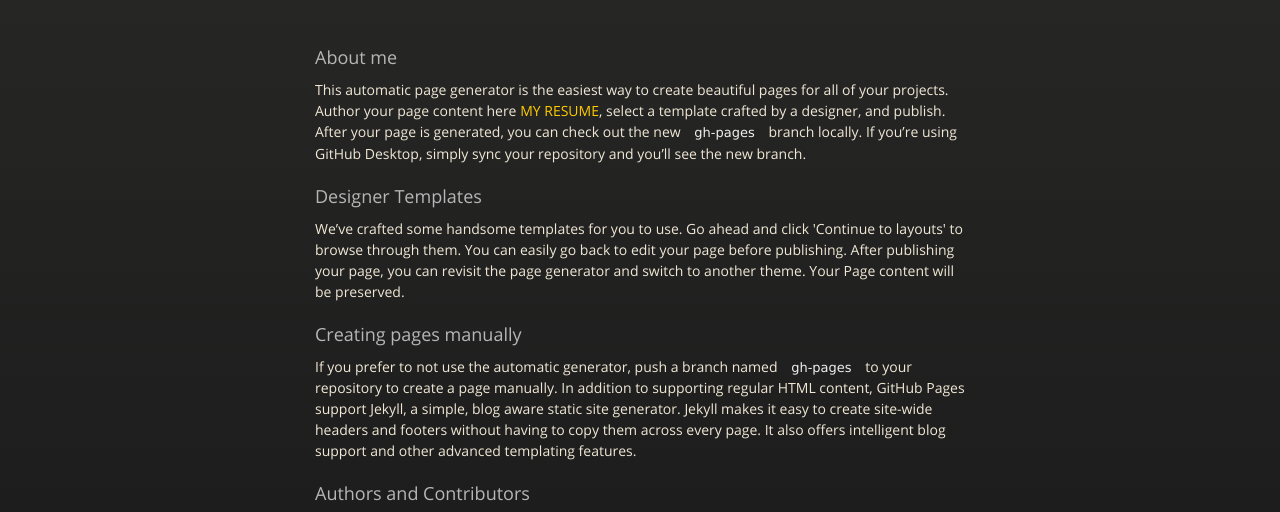
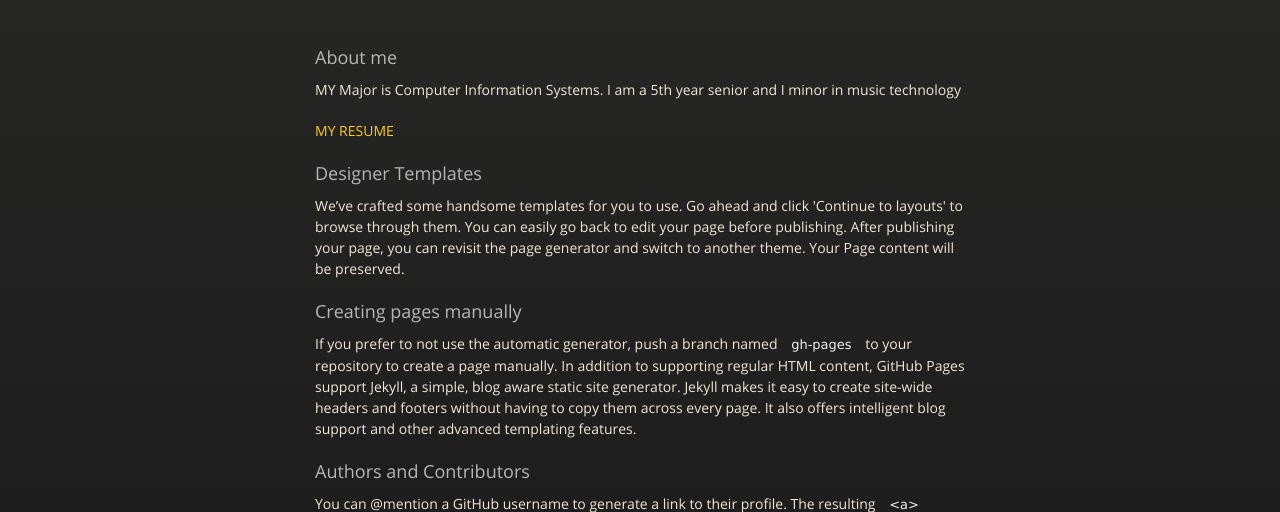
Before and after one commit to scottwe28/portfolio, a plain HTML site: page index.html in a window 1280 px wide. Shown: the part 226-738 px from the top of the page. Drawn offline with nearby package versions, Linux system fonts and the light colour scheme.

Commit message:
Update index.html

```diff
--- a/index.html
+++ b/index.html
@@ -41,8 +41,8 @@
         <h3>
 <a id="about-me" class="anchor" href="#about-me" aria-hidden="true"><span aria-hidden="true" class="octicon octicon-link"></span></a>About me</h3>
 
-<p>This automatic page generator is the easiest way to create beautiful pages for all of your projects. Author your page content here <a href="https://github.com/scottwe28/portfolio/blob/master/2016Willie%20ScottlResume.docx">MY RESUME</a>, select a template crafted by a designer, and publish. After your page is generated, you can check out the new <code>gh-pages</code> branch locally. If you’re using GitHub Desktop, simply sync your repository and you’ll see the new branch.</p>
-
+<p>MY Major is Computer Information Systems. I am a 5th year senior and I minor in music technology</p>
+<p> <a href="https://github.com/scottwe28/portfolio/blob/master/2016Willie%20ScottlResume.docx">MY RESUME</a> </p>
 <h3>
 <a id="designer-templates" class="anchor" href="#designer-templates" aria-hidden="true"><span aria-hidden="true" class="octicon octicon-link"></span></a>Designer Templates</h3>
 
```
